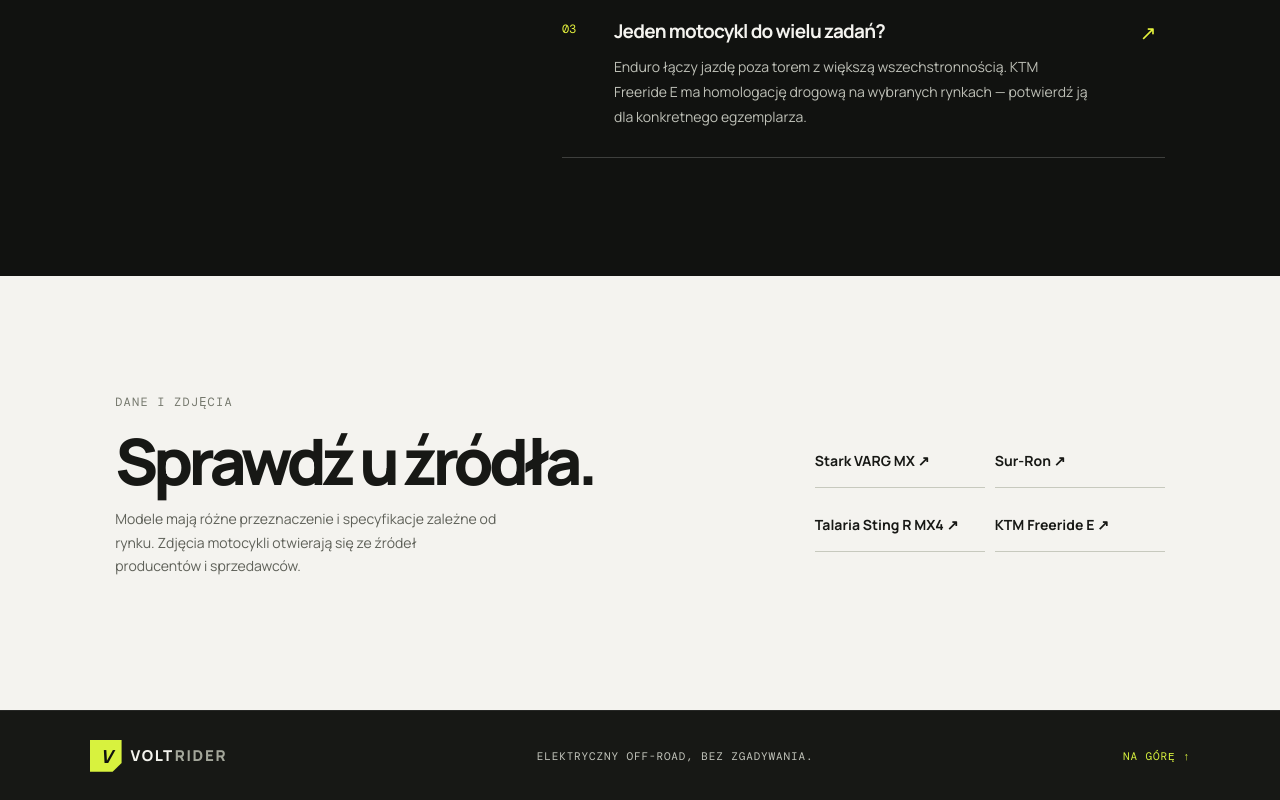
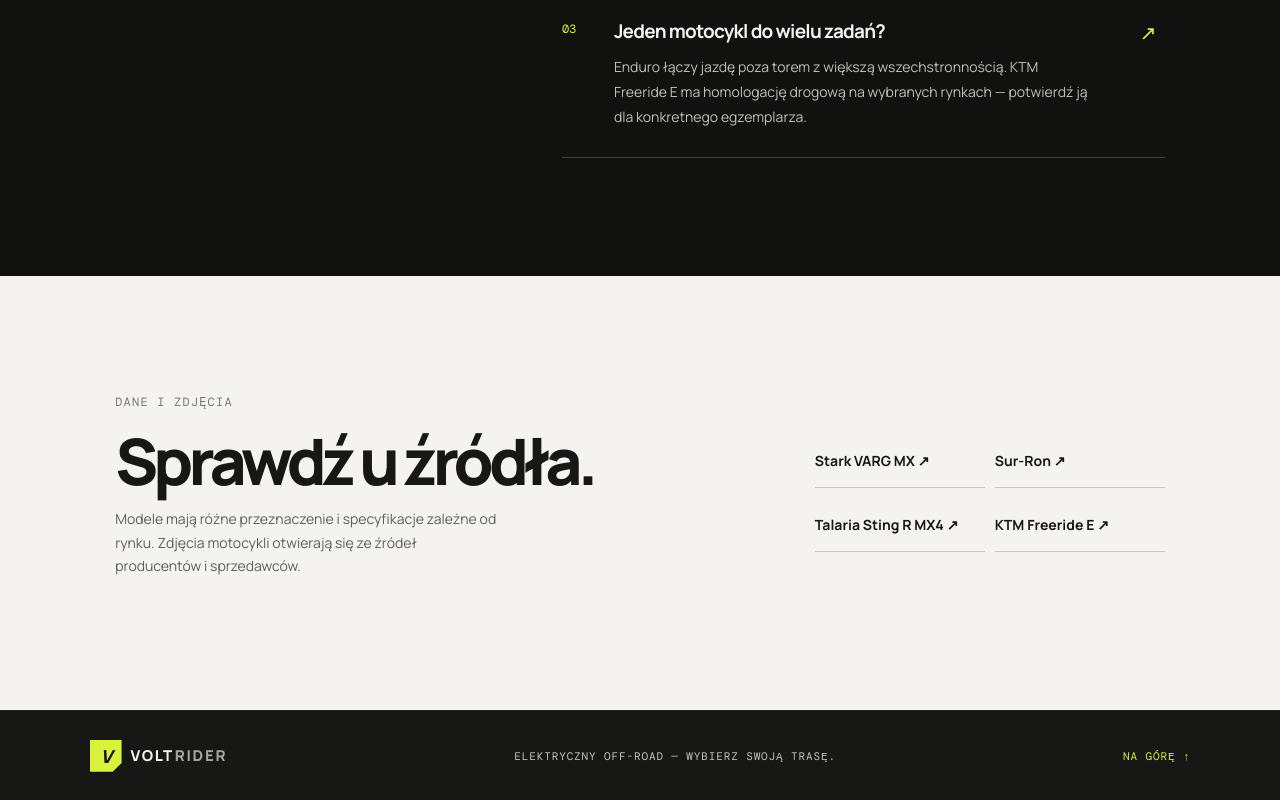
Before and after one commit to pgryglew/aitestbed, a website: page public/index.html in a window 1280 px wide. Shown: the part 4558-5358 px from the top of the page. Drawn offline with nearby package versions, Linux system fonts and the light colour scheme.

Commit message:
Update footer tagline

```diff
--- a/public/index.html
+++ b/public/index.html
@@ -65,7 +65,7 @@
 
     <section class="sources section-pad"><div><p class="eyebrow">DANE I ZDJĘCIA</p><h2>Sprawdź u źródła.</h2><p>Modele mają różne przeznaczenie i specyfikacje zależne od rynku. Zdjęcia motocykli otwierają się ze źródeł producentów i sprzedawców.</p></div><div class="source-links"><a href="https://www.starkfuture.com/products/stark-varg" target="_blank" rel="noreferrer">Stark VARG MX ↗</a><a href="https://sur-ron.com/" target="_blank" rel="noreferrer">Sur-Ron ↗</a><a href="https://www.talaria-ebike.com/product/talaria-sting-r-mx4/" target="_blank" rel="noreferrer">Talaria Sting R MX4 ↗</a><a href="https://www.ktm.com/" target="_blank" rel="noreferrer">KTM Freeride E ↗</a></div></section>
   </main>
-  <footer><a class="brand" href="#top"><span class="brand-mark">V</span> VOLT<span>RIDER</span></a><span>ELEKTRYCZNY OFF-ROAD, BEZ ZGADYWANIA.</span><a href="#top">NA GÓRĘ ↑</a></footer>
+  <footer><a class="brand" href="#top"><span class="brand-mark">V</span> VOLT<span>RIDER</span></a><span>ELEKTRYCZNY OFF-ROAD — WYBIERZ SWOJĄ TRASĘ.</span><a href="#top">NA GÓRĘ ↑</a></footer>
   <script src="/app.js"></script>
 </body>
 </html>
```
